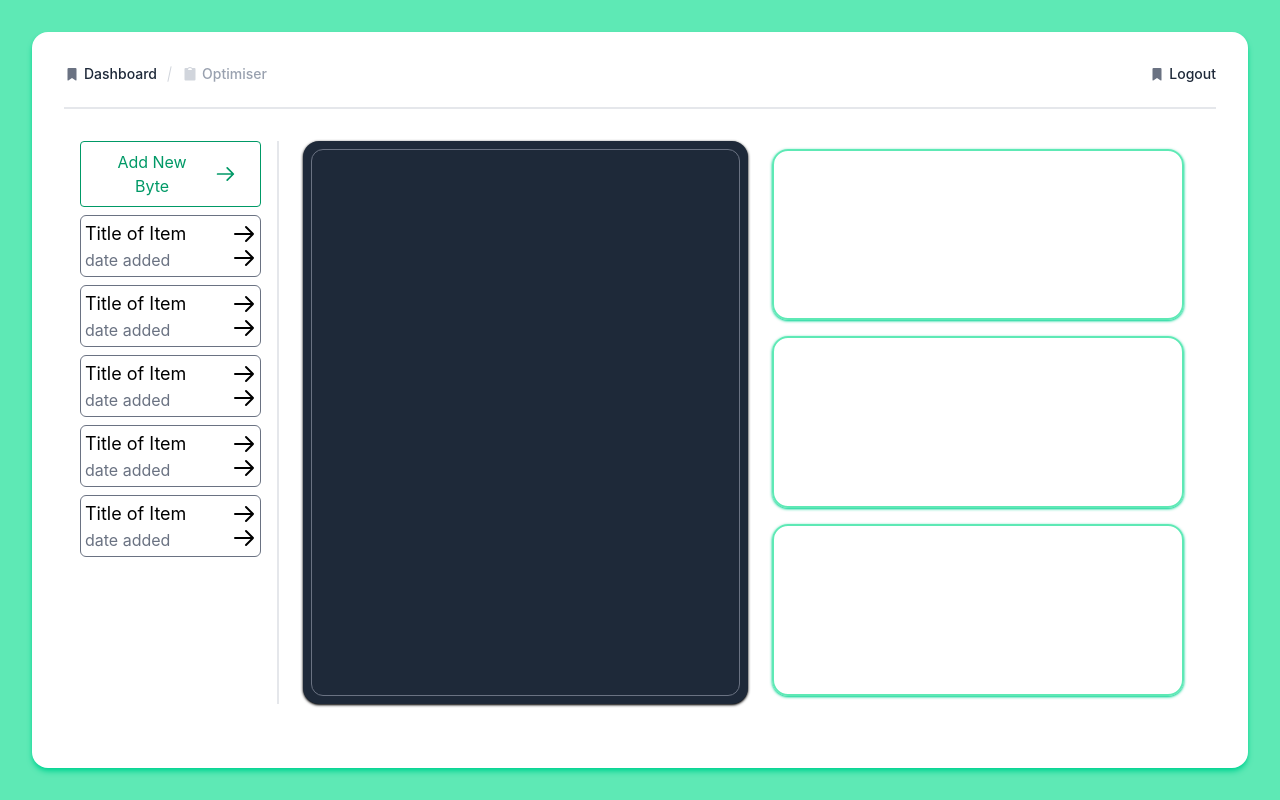
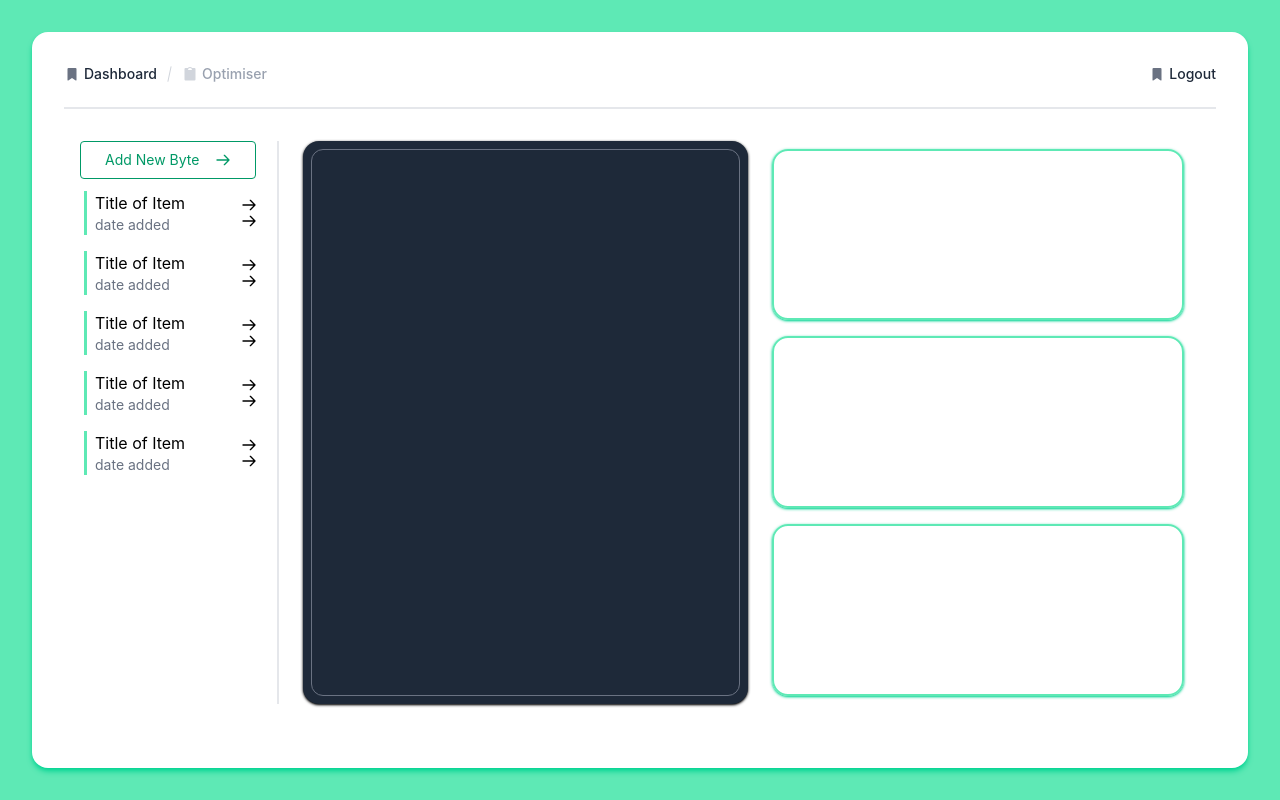
Before and after one commit to hippifern/CodeSnippetManager, a React (Vite) app: page /dashboard in a window 1280 px wide. Built offline with nearby package versions, Linux system fonts and the light colour scheme; no server answers.

Commit message:
continuing dashboard layout

```diff
--- a/src/components/Button.tsx
+++ b/src/components/Button.tsx
@@ -8,7 +8,7 @@ export const Button = ({
       stroke-linejoin="round"
       stroke-width="2"
       viewBox="0 0 24 24"
-      className="w-6 h-6 ml-2"
+      className="w-4 h-4 ml-2"
     >
       <path d="M14 5l7 7m0 0l-7 7m7-7H3"></path>
     </svg>
@@ -19,7 +19,7 @@ export const Button = ({
 }) => {
   return (
     <button className="flex items-center text-emerald-600 border border-emerald-600 py-2 px-6 gap-2 rounded inline-flex items-center">
-      <span>{text}</span>
+      <span className="text-sm">{text}</span>
       {svg}
     </button>
   );
--- a/src/components/Item.tsx
+++ b/src/components/Item.tsx
@@ -1,9 +1,9 @@
 export const Item = () => {
   return (
-    <div className="item flex justify-between border-1 border-gray-500 p-1 rounded-md items-center w-full">
-      <div className="text-content">
-        <h2 className="text-lg">Title of Item</h2>
-        <p className="text-md text-gray-500">date added</p>
+    <div className="item flex justify-between p-1 items-center w-full">
+      <div className="text-content border-l-3 border-emerald-300 px-2">
+        <h2 className="text-md">Title of Item</h2>
+        <p className="text-sm text-gray-500">date added</p>
       </div>
       <div className="icons">
         <svg
@@ -13,7 +13,7 @@ export const Item = () => {
           stroke-linejoin="round"
           stroke-width="2"
           viewBox="0 0 24 24"
-          className="w-6 h-6 ml-2"
+          className="w-4 h-4 ml-2"
         >
           <path d="M14 5l7 7m0 0l-7 7m7-7H3"></path>
         </svg>
@@ -24,7 +24,7 @@ export const Item = () => {
           stroke-linejoin="round"
           stroke-width="2"
           viewBox="0 0 24 24"
-          className="w-6 h-6 ml-2"
+          className="w-4 h-4 ml-2"
         >
           <path d="M14 5l7 7m0 0l-7 7m7-7H3"></path>
         </svg>
--- a/src/screens/Dashboard.tsx
+++ b/src/screens/Dashboard.tsx
@@ -53,7 +53,7 @@ export const Dashboard = () => {
                   stroke-linejoin="round"
                   stroke-width="2"
                   viewBox="0 0 24 24"
-                  className="w-6 h-6 ml-2"
+                  className="w-4 h-4 ml-2"
                 >
                   <path d="M14 5l7 7m0 0l-7 7m7-7H3"></path>
                 </svg>
```
